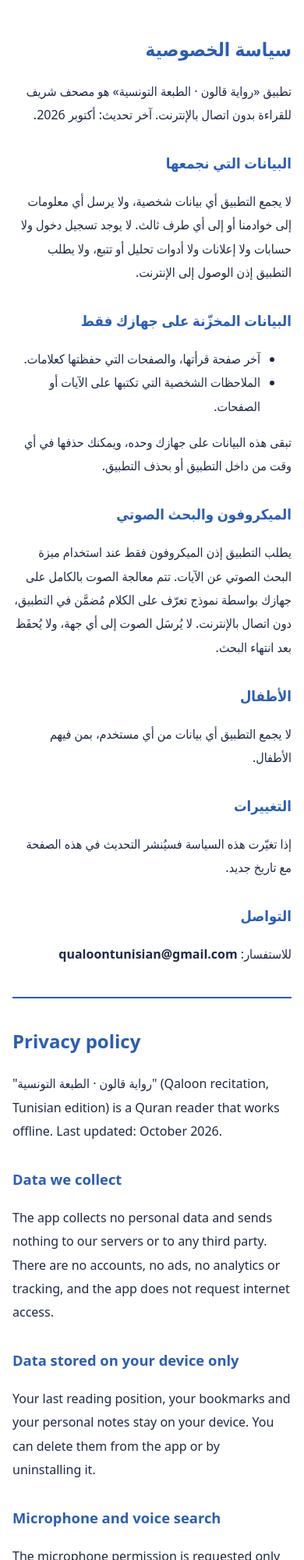
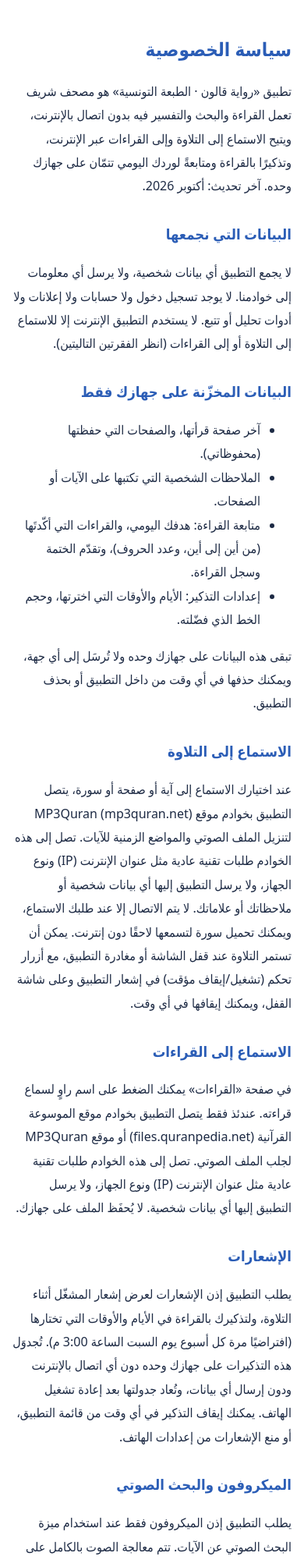
Before and after one commit to qaloon-tunisian/privacy_policy, a plain HTML site: page index.html in a window 390 px wide. Shown: the top 2000 px of the page at 78% size. Drawn offline with Linux system fonts and the light colour scheme.

Commit message:
Revise privacy policy text and contact information
Updated privacy policy details for the app, including data collection, storage, and usage of notifications and microphone features.

```diff
--- a/index.html
+++ b/index.html
@@ -14,20 +14,34 @@
 <body>
 
 <h1>سياسة الخصوصية</h1>
-<p>تطبيق «رواية قالون · الطبعة التونسية» هو مصحف شريف للقراءة بدون اتصال بالإنترنت. آخر تحديث: أكتوبر 2026.</p>
+<p>تطبيق «رواية قالون · الطبعة التونسية» هو مصحف شريف تعمل القراءة والبحث والتفسير فيه بدون اتصال بالإنترنت، ويتيح الاستماع إلى التلاوة وإلى القراءات عبر الإنترنت، وتذكيرًا بالقراءة ومتابعةً لوردك اليومي تتمّان على جهازك وحده. آخر تحديث: أكتوبر 2026.</p>
 
 <h2>البيانات التي نجمعها</h2>
-<p>لا يجمع التطبيق أي بيانات شخصية، ولا يرسل أي معلومات إلى خوادمنا أو إلى أي طرف ثالث. لا يوجد تسجيل دخول ولا حسابات ولا إعلانات ولا أدوات تحليل أو تتبع، ولا يطلب التطبيق إذن الوصول إلى الإنترنت.</p>
+<p>لا يجمع التطبيق أي بيانات شخصية، ولا يرسل أي معلومات إلى خوادمنا. لا يوجد تسجيل دخول ولا حسابات ولا إعلانات ولا أدوات تحليل أو تتبع. لا يستخدم التطبيق الإنترنت إلا للاستماع إلى التلاوة أو إلى القراءات (انظر الفقرتين التاليتين).</p>
 
 <h2>البيانات المخزّنة على جهازك فقط</h2>
 <ul>
-  <li>آخر صفحة قرأتها، والصفحات التي حفظتها كعلامات.</li>
+  <li>آخر صفحة قرأتها، والصفحات التي حفظتها (محفوظاتي).</li>
   <li>الملاحظات الشخصية التي تكتبها على الآيات أو الصفحات.</li>
+  <li>متابعة القراءة: هدفك اليومي، والقراءات التي أكّدتَها (من أين إلى أين، وعدد الحروف)، وتقدّم الختمة وسجل القراءة.</li>
+  <li>إعدادات التذكير: الأيام والأوقات التي اخترتها، وحجم الخط الذي فضّلته.</li>
 </ul>
-<p>تبقى هذه البيانات على جهازك وحده، ويمكنك حذفها في أي وقت من داخل التطبيق أو بحذف التطبيق.</p>
+<p>تبقى هذه البيانات على جهازك وحده ولا تُرسَل إلى أي جهة، ويمكنك حذفها في أي وقت من داخل التطبيق أو بحذف التطبيق.</p>
+
+<h2>الاستماع إلى التلاوة</h2>
+<p>عند اختيارك الاستماع إلى آية أو صفحة أو سورة، يتصل التطبيق بخوادم موقع MP3Quran (mp3quran.net) لتنزيل الملف الصوتي والمواضع الزمنية للآيات. تصل إلى هذه الخوادم طلبات تقنية عادية مثل عنوان الإنترنت (IP) ونوع الجهاز، ولا يرسل التطبيق إليها أي بيانات شخصية أو ملاحظاتك أو علاماتك. لا يتم الاتصال إلا عند طلبك الاستماع، ويمكنك تحميل سورة لتسمعها لاحقًا دون إنترنت. يمكن أن تستمر التلاوة عند قفل الشاشة أو مغادرة التطبيق، مع أزرار تحكم (تشغيل/إيقاف مؤقت) في إشعار التطبيق وعلى شاشة القفل، ويمكنك إيقافها في أي وقت.</p>
+
+<h2>الاستماع إلى القراءات</h2>
+<p>في صفحة «القراءات» يمكنك الضغط على اسم راوٍ لسماع قراءته. عندئذ فقط يتصل التطبيق بخوادم موقع الموسوعة القرآنية (files.quranpedia.net) أو موقع MP3Quran لجلب الملف الصوتي. تصل إلى هذه الخوادم طلبات تقنية عادية مثل عنوان الإنترنت (IP) ونوع الجهاز، ولا يرسل التطبيق إليها أي بيانات شخصية. لا يُحفَظ الملف على جهازك.</p>
+
+<h2>الإشعارات</h2>
+<p>يطلب التطبيق إذن الإشعارات لعرض إشعار المشغّل أثناء التلاوة، ولتذكيرك بالقراءة في الأيام والأوقات التي تختارها (افتراضيًا مرة كل أسبوع يوم السبت الساعة 3:00 م). تُجدوَل هذه التذكيرات على جهازك وحده دون أي اتصال بالإنترنت ودون إرسال أي بيانات، وتُعاد جدولتها بعد إعادة تشغيل الهاتف. يمكنك إيقاف التذكير في أي وقت من قائمة التطبيق، أو منع الإشعارات من إعدادات الهاتف.</p>
 
 <h2>الميكروفون والبحث الصوتي</h2>
 <p>يطلب التطبيق إذن الميكروفون فقط عند استخدام ميزة البحث الصوتي عن الآيات. تتم معالجة الصوت بالكامل على جهازك بواسطة نموذج تعرّف على الكلام مُضمَّن في التطبيق، دون اتصال بالإنترنت. لا يُرسَل الصوت إلى أي جهة، ولا يُحفَظ بعد انتهاء البحث.</p>
+
+<h2>مصادر المحتوى</h2>
+<p>نصوص التفسير (المختصر في تفسير القرآن الكريم، التفسير الميسر، التحرير والتنوير)، وبيانات المتشابهات والقراءات مضمَّنة في التطبيق، ومصدرها «الموسوعة القرآنية» (quranpedia.net)، وتعمل دون اتصال بالإنترنت. نشكر القائمين عليها.</p>
 
 <h2>الأطفال</h2>
 <p>لا يجمع التطبيق أي بيانات من أي مستخدم، بمن فيهم الأطفال.</p>
@@ -36,23 +50,47 @@
 <p>إذا تغيّرت هذه السياسة فسيُنشر التحديث في هذه الصفحة مع تاريخ جديد.</p>
 
 <h2>التواصل</h2>
-<p>للاستفسار: <strong>qualoontunisian@gmail.com</strong></p>
+<p>للاستفسار: <strong>qalun.app@gmail.com</strong></p>
 
 <div class="fr" dir="ltr" lang="fr">
 <h1>Privacy policy</h1>
-<p>"رواية قالون · الطبعة التونسية" (Qaloon recitation, Tunisian edition) is a Quran reader that works offline. Last updated: October 2026.</p>
+<p>"رواية قالون · الطبعة التونسية" (Qaloon recitation, Tunisian edition) is a Quran reader: reading, searching and the tafsir work offline; the recitation and the variant readings can be listened to online; the reading reminders and the follow-up of your daily reading are done on your device only. Last updated: October 2026.</p>
+
 <h2>Data we collect</h2>
-<p>The app collects no personal data and sends nothing to our servers or to any third party. There are no accounts, no ads, no analytics or tracking, and the app does not request internet access.</p>
+<p>The app collects no personal data and sends nothing to our servers. There are no accounts, no ads, no analytics or tracking. The app uses the internet only to play the recitation or the variant readings (see the next two sections).</p>
+
 <h2>Data stored on your device only</h2>
-<p>Your last reading position, your bookmarks and your personal notes stay on your device. You can delete them from the app or by uninstalling it.</p>
+<ul>
+  <li>Your last reading position and the pages you saved.</li>
+  <li>Your personal notes on ayahs or pages.</li>
+  <li>Your reading follow-up: your daily goal, the readings you confirmed (from where to where, and the number of letters), the progress of your khatma and your reading history.</li>
+  <li>Your reminder settings (days and times) and your preferred text size.</li>
+</ul>
+<p>This data stays on your device, is never sent anywhere, and you can delete it from the app or by uninstalling it.</p>
+
+<h2>Listening to the recitation</h2>
+<p>When you choose to listen to an ayah, a page or a surah, the app connects to the servers of MP3Quran (mp3quran.net) to fetch the audio file and the timing of the ayahs. Those servers receive the usual technical request data such as the IP address and device type; the app sends them no personal data, notes or bookmarks. A connection is made only when you ask to listen, and you can download a surah to listen offline later. The recitation can go on when the screen is locked or the app is left, with play/pause controls in the app's notification and on the lock screen; you can stop it at any time.</p>
+
+<h2>Listening to the variant readings</h2>
+<p>On the "القراءات" page you can tap the name of a narrator to hear his reading. Only then does the app connect to the servers of Quranpedia (files.quranpedia.net) or MP3Quran to fetch the audio file. Those servers receive the usual technical request data such as the IP address and device type; the app sends them no personal data. The file is not kept on your device.</p>
+
+<h2>Notifications</h2>
+<p>The app asks for the notification permission to show the player notification during the recitation and to remind you to read on the days and at the times you choose (by default once a week, on Saturday at 15:00). These reminders are scheduled on your device alone, with no internet connection and no data sent, and are scheduled again after the phone restarts. You can turn the reminder off at any time from the app's menu, or block notifications in the phone's settings.</p>
+
 <h2>Microphone and voice search</h2>
 <p>The microphone permission is requested only when you use voice search to find an ayah. Speech recognition runs entirely on your device with a model bundled in the app, without internet. Audio is never sent anywhere and is not kept after the search.</p>
+
+<h2>Content sources</h2>
+<p>The tafsir texts (Al-Mukhtasar fi Tafsir al-Quran al-Karim, Al-Tafsir al-Muyassar, Al-Tahrir wa al-Tanwir) and the data of similar ayahs and variant readings are bundled in the app and come from "Quranpedia" (quranpedia.net); they work offline. We thank its team.</p>
+
 <h2>Children</h2>
 <p>The app collects no data from any user, including children.</p>
+
 <h2>Changes</h2>
 <p>Any update to this policy will be published on this page with a new date.</p>
+
 <h2>Contact</h2>
-<p><strong>qualoontunisian@gmail.com</strong></p>
+<p><strong>qalun.app@gmail.com</strong></p>
 </div>
 
 </body>
```
